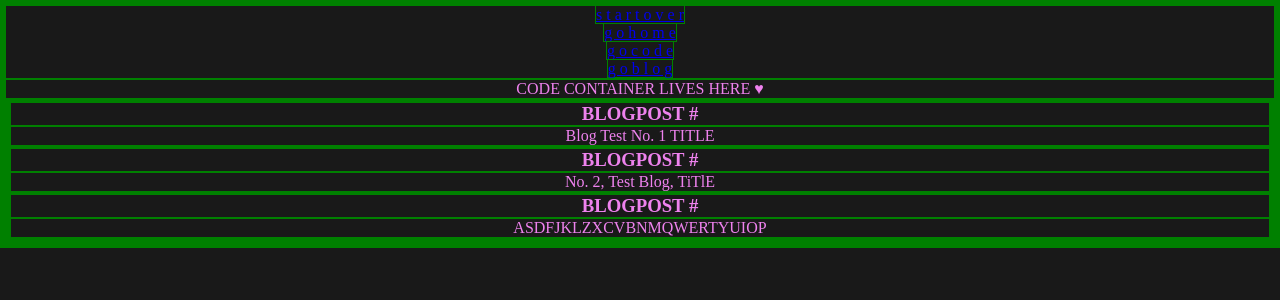
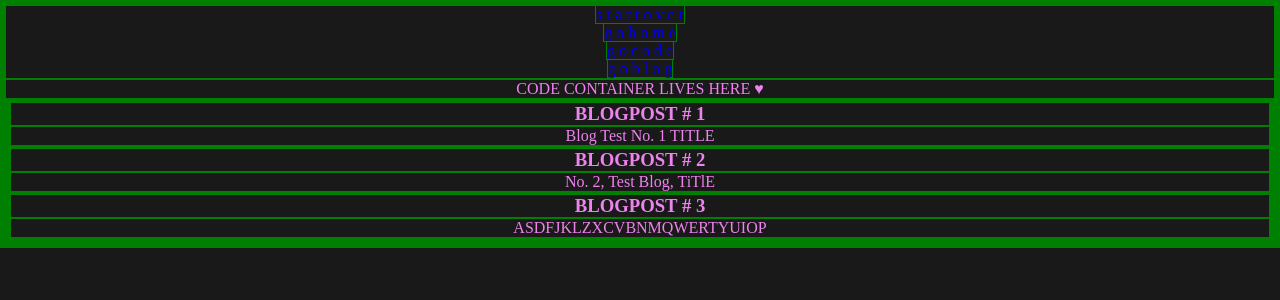
Before and after one commit to KimberlyRosaly/code.love.blog, a React (Create React App) app: page /loves/code/blogs in a window 1280 px wide. Shown: the top 300 px of the page. Built offline with nearby package versions, Linux system fonts and the light colour scheme.

Commit message:
add a ID key and value to each blogData object in array, necessary for virtual DOM rendering in React

```diff
--- a/src/assets/blogsData.js
+++ b/src/assets/blogsData.js
@@ -1,5 +1,6 @@
 const blogsData = [
     {
+        id: 1,
         date: "June 50th, 2525",
         time: "2:65PM",
         title: "Blog Test No. 1 TITLE",
@@ -7,6 +8,7 @@ const blogsData = [
     },
 
     {
+        id: 2,
         date: "March 31st, 1999",
         time: "4400 Hours",
         title: "No. 2, Test Blog, TiTlE",
@@ -14,6 +16,7 @@ const blogsData = [
     },
 
     {
+        id: 3,
         date: "00-00-0000",
         time: "00:00XX",
         title: "ASDFJKLZXCVBNMQWERTYUIOP",
```
